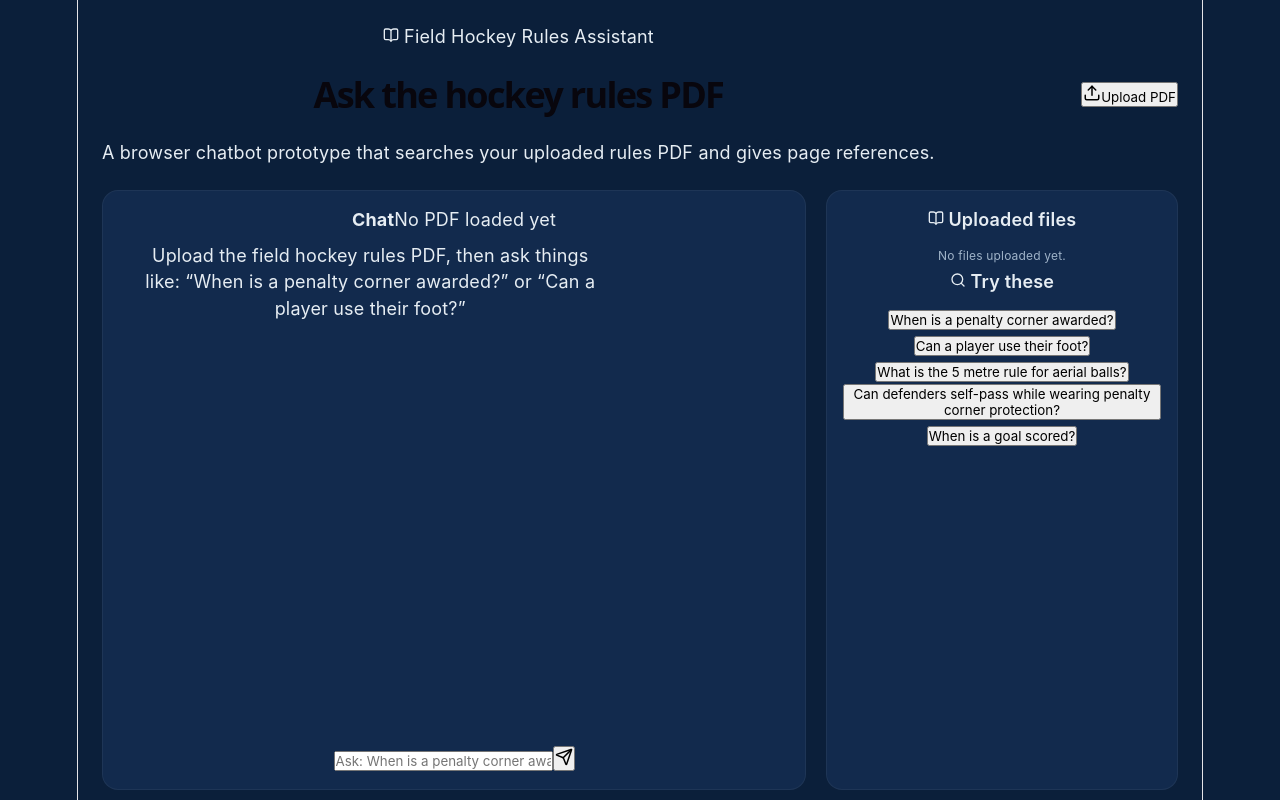
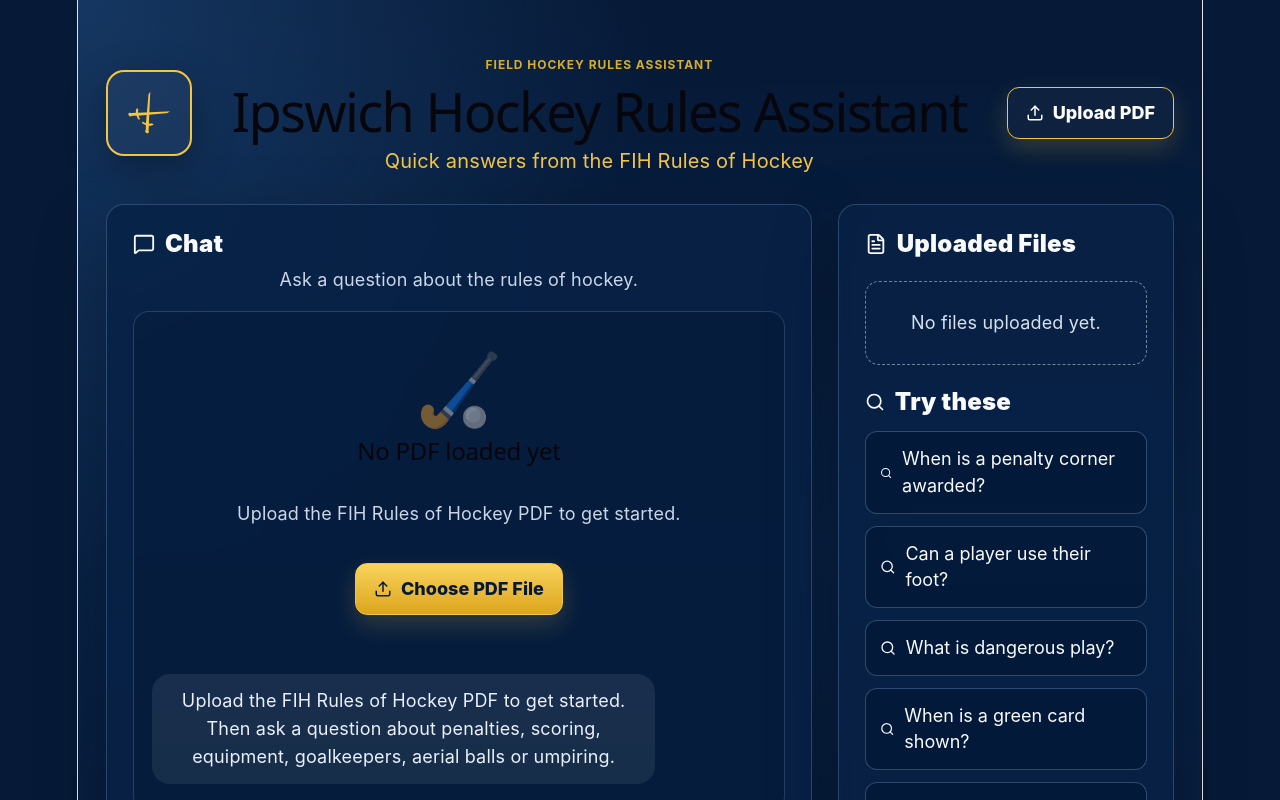
Before and after one commit to jiayan-labs/hockey-rules-chat, a React (Vite) app: page / in a window 1280 px wide. Shown: the top 800 px of the page. Built offline with nearby package versions, Linux system fonts and the light colour scheme.

Commit message:
Upgraded layout with neater appearance

```diff
--- a/src/App.css
+++ b/src/App.css
@@ -1,217 +1,358 @@
-/* Base reset */
 * {
   box-sizing: border-box;
-  margin: 0;
-  padding: 0;
-  font-family: -apple-system, BlinkMacSystemFont, "Segoe UI", Roboto, sans-serif;
 }
 
-/* Page background */
 body {
-  background: #0b1f3a; /* navy */
-  color: #e6edf3;
+  margin: 0;
+  font-family: Inter, system-ui, -apple-system, BlinkMacSystemFont, "Segoe UI", sans-serif;
+  background: #061936;
+  color: #f8fafc;
 }
 
-/* Container */
+button {
+  font: inherit;
+  cursor: pointer;
+}
+
 .page {
-  padding: 24px;
-  max-width: 1200px;
+  min-height: 100vh;
+  background:
+    radial-gradient(circle at top left, rgba(40, 91, 150, 0.45), transparent 32rem),
+    linear-gradient(180deg, #061936 0%, #082246 48%, #061936 100%);
+  padding: 28px;
+}
+
+.shell {
+  max-width: 1240px;
   margin: 0 auto;
 }
 
-/* Header */
-.header {
-  display: flex;
-  justify-content: space-between;
+.hero {
+  display: grid;
+  grid-template-columns: auto 1fr auto;
+  gap: 22px;
   align-items: center;
-  margin-bottom: 24px;
+  padding: 24px 0 30px;
+}
+
+.clubMark {
+  width: 86px;
+  height: 86px;
+  border: 2px solid #f5c542;
+  border-radius: 18px;
+  display: grid;
+  place-items: center;
+  background: rgba(255, 255, 255, 0.04);
+  box-shadow: 0 12px 40px rgba(0, 0, 0, 0.28);
+}
+
+.sticks {
+  color: #f5c542;
+  font-size: 44px;
+  transform: rotate(45deg);
+}
+
+.eyebrow {
+  color: #d7ad2b;
+  font-weight: 700;
+  letter-spacing: 0.08em;
+  text-transform: uppercase;
+  font-size: 12px;
+  margin-bottom: 6px;
 }
 
 h1 {
-  font-size: 36px;
-  font-weight: 700;
+  margin: 0;
+  font-size: clamp(34px, 5vw, 54px);
+  line-height: 1;
 }
 
-.subtitle {
-  color: #9fb3c8;
-  margin-top: 4px;
+.hero p {
+  margin: 10px 0 0;
+  color: #f5c542;
+  font-size: 20px;
 }
 
-/* Upload button */
-.uploadBtn {
-  background: #f5c542;
-  color: #0b1f3a;
-  border: none;
-  padding: 10px 16px;
-  border-radius: 10px;
-  font-weight: 600;
-  cursor: pointer;
+.uploadButton,
+.chooseButton,
+.send {
+  border: 1px solid #f5c542;
+  background: linear-gradient(180deg, #f9d35c, #dca51d);
+  color: #061936;
+  border-radius: 12px;
+  font-weight: 800;
+  padding: 12px 18px;
+  display: inline-flex;
+  gap: 9px;
+  align-items: center;
+  justify-content: center;
+  box-shadow: 0 10px 24px rgba(245, 197, 66, 0.18);
 }
 
-.uploadBtn:hover {
-  opacity: 0.9;
+.uploadButton {
+  background: rgba(255, 255, 255, 0.03);
+  color: white;
 }
 
-/* Layout */
+.panel {
+  background: rgba(8, 34, 70, 0.82);
+  border: 1px solid rgba(143, 177, 218, 0.28);
+  border-radius: 18px;
+  box-shadow: 0 24px 70px rgba(0, 0, 0, 0.26);
+  backdrop-filter: blur(10px);
+}
+
 .layout {
   display: grid;
-  grid-template-columns: 2fr 1fr;
-  gap: 20px;
+  grid-template-columns: minmax(0, 2.1fr) minmax(320px, 1fr);
+  gap: 26px;
 }
 
-/* Cards */
-.chatCard,
-.sideCard {
-  background: #122a4d;
-  border-radius: 16px;
-  padding: 16px;
-  border: 1px solid rgba(255, 255, 255, 0.05);
+.chatCard {
+  height: 700px;
+  padding: 26px;
+  display: flex;
+  flex-direction: column;
 }
 
-/* Chat */
-.chatCard {
-  display: flex;
-  flex-direction: column;
-  height: 75vh;
+.sideCard {
+  padding: 26px;
 }
 
-/* Messages */
+.sectionTitle {
+  display: flex;
+  gap: 10px;
+  align-items: center;
+  font-size: 24px;
+  font-weight: 900;
+}
+
+.sectionSub {
+  color: #cbd7e8;
+  margin: 10px 0 18px;
+}
+
 .messages {
   flex: 1;
   overflow-y: auto;
-  margin-bottom: 12px;
+  border: 1px solid rgba(143, 177, 218, 0.24);
+  border-radius: 16px;
+  padding: 18px;
+  background: rgba(1, 16, 39, 0.22);
 }
 
-/* Individual message */
+.emptyState {
+  min-height: 330px;
+  display: grid;
+  place-items: center;
+  text-align: center;
+  color: #f8fafc;
+  padding: 28px;
+}
+
+.emptyIcon {
+  font-size: 70px;
+  opacity: 0.45;
+}
+
+.emptyState h2 {
+  margin: 0;
+}
+
+.emptyState p {
+  color: #cbd7e8;
+}
+
+.messageRow {
+  display: flex;
+  margin: 14px 0;
+}
+
+.messageRow.user {
+  justify-content: flex-end;
+}
+
 .message {
-  padding: 10px 14px;
-  border-radius: 12px;
-  margin-bottom: 10px;
-  max-width: 75%;
+  max-width: 82%;
+  white-space: pre-wrap;
+  line-height: 1.55;
+  padding: 13px 16px;
+  border-radius: 18px;
+}
+
+.message.assistant {
+  background: rgba(255, 255, 255, 0.08);
+  color: #eaf1fb;
 }
 
 .message.user {
   background: #f5c542;
-  color: #0b1f3a;
-  margin-left: auto;
+  color: #061936;
+  font-weight: 700;
 }
 
-.message.bot {
-  background: #1c3b6b;
+.inputBar {
+  display: flex;
+  gap: 10px;
+  margin-top: 18px;
 }
 
-/* Input */
-.inputRow {
+.inputBar input {
+  flex: 1;
+  border: 1px solid rgba(143, 177, 218, 0.38);
+  background: rgba(1, 16, 39, 0.52);
+  color: white;
+  border-radius: 14px;
+  padding: 15px 16px;
+  outline: none;
+}
+
+.inputBar input::placeholder {
+  color: #9cb2cd;
+}
+
+.send {
+  width: 56px;
+  padding: 0;
+}
+
+.uploadEmptyBox {
+  border: 1px dashed rgba(203, 215, 232, 0.55);
+  border-radius: 14px;
+  padding: 28px;
+  text-align: center;
+  color: #d8e2ef;
+  margin: 24px 0;
+}
+
+.fileList {
+  margin: 18px 0 28px;
+}
+
+.fileItem {
+  border: 1px solid rgba(143, 177, 218, 0.28);
+  background: rgba(1, 16, 39, 0.35);
+  border-radius: 12px;
+  padding: 12px;
+  margin-bottom: 10px;
+}
+
+.fileItem strong {
+  display: block;
+  font-size: 14px;
+}
+
+.fileItem span {
+  display: block;
+  color: #9cb2cd;
+  font-size: 12px;
+  margin-top: 4px;
+}
+
+.examplesTitle {
+  margin-top: 22px;
+}
+
+.examples {
+  margin-top: 16px;
+  display: grid;
+  gap: 12px;
+}
+
+.example {
+  border: 1px solid rgba(143, 177, 218, 0.32);
+  background: rgba(1, 16, 39, 0.35);
+  color: #f8fafc;
+  border-radius: 12px;
+  padding: 14px;
+  text-align: left;
+  display: flex;
+  gap: 10px;
+  align-items: center;
+}
+
+.example:hover {
+  border-color: #f5c542;
+  transform: translateY(-1px);
+}
+
+.notice {
+  margin-top: 26px;
+  padding: 22px;
+  display: flex;
+  gap: 14px;
+  border-left: 5px solid #f5c542;
+}
+
+.notice p {
+  margin: 8px 0 0;
+  color: #cbd7e8;
+}
+
+.footer {
+  padding: 28px 0 8px;
+  display: flex;
+  justify-content: space-between;
+  color: #f5c542;
+  font-weight: 800;
+}
+
+.error {
+  background: #fee2e2;
+  color: #991b1b;
+  padding: 12px;
+  border-radius: 14px;
+  margin-bottom: 16px;
   display: flex;
   gap: 8px;
 }
 
-.inputRow input {
-  flex: 1;
-  padding: 10px;
-  border-radius: 10px;
-  border: none;
-  outline: none;
-  background: #0f2645;
-  color: white;
+.spin {
+  animation: spin 1s linear infinite;
 }
 
-.inputRow button {
-  background: #f5c542;
-  border: none;
-  padding: 0 14px;
-  border-radius: 10px;
-  cursor: pointer;
+@keyframes spin {
+  to { transform: rotate(360deg); }
 }
 
-/* Sidebar */
-.sideTitle {
-  font-weight: 600;
-  margin-bottom: 10px;
-}
-
-/* Example buttons */
-.exampleBtn {
-  display: block;
-  width: 100%;
-  margin-bottom: 8px;
-  padding: 8px;
-  border-radius: 10px;
-  background: #0f2645;
-  border: none;
-  color: #e6edf3;
-  text-align: left;
-  cursor: pointer;
-}
-
-.exampleBtn:hover {
-  background: #1c3b6b;
-}
-
-/* File list */
-.fileList {
-  margin-bottom: 16px;
-}
-
-.fileItem {
-  background: #0f2645;
-  padding: 8px;
-  border-radius: 10px;
-  margin-bottom: 6px;
-}
-
-.fileItem strong {
-  display: block;
-  font-size: 13px;
-}
-
-.fileItem span {
-  font-size: 12px;
-  color: #9fb3c8;
-}
-
-.emptyFiles {
-  font-size: 12px;
-  color: #9fb3c8;
-}
-
-/* Footer note */
-.footer {
-  margin-top: 20px;
-  font-size: 12px;
-  color: #9fb3c8;
-}
-
-/* MOBILE */
 @media (max-width: 800px) {
   .page {
     padding: 16px;
   }
 
-  .header {
-    flex-direction: column;
-    align-items: stretch;
-    gap: 10px;
+  .hero {
+    grid-template-columns: 1fr;
+    text-align: center;
   }
 
-  h1 {
-    font-size: 28px;
+  .clubMark {
+    margin: 0 auto;
+  }
+
+  .uploadButton {
+    width: 100%;
   }
 
   .layout {
     grid-template-columns: 1fr;
   }
 
-  /* Move sidebar above chat */
   .sideCard {
     order: -1;
   }
 
   .chatCard {
-    height: 70vh;
+    height: 72vh;
+    padding: 18px;
   }
 
   .message {
-    max-width: 95%;
+    max-width: 96%;
+  }
+
+  .footer {
+    flex-direction: column;
+    gap: 8px;
+    text-align: center;
   }
 }
--- a/src/App.jsx
+++ b/src/App.jsx
@@ -1,5 +1,5 @@
 import React, { useMemo, useRef, useState } from "react";
-import { Upload, Send, Search, BookOpen, Loader2, AlertCircle } from "lucide-react";
+import { Upload, Send, Search, BookOpen, Loader2, AlertCircle, FileText, MessageSquare, Info } from "lucide-react";
 import "./App.css";
 
 function normalise(text) {
@@ -30,7 +30,8 @@
     for (const block of blocks) {
       if (block.length < 40) continue;
       chunks.push({
-        id: `${page.page}-${chunks.length}`,
+        id: `${page.fileName || "file"}-${page.page}-${chunks.length}`,
+        fileName: page.fileName || "Uploaded PDF",
         page: page.page,
         text: block,
         tokens: tokenize(block),
@@ -67,7 +68,7 @@
 
   const bullets = matches
     .slice(0, 3)
-    .map((m) => `• Page ${m.page}: ${m.text.length > 420 ? m.text.slice(0, 420) + "…" : m.text}`)
+    .map((m) => `• ${m.fileName}, page ${m.page}: ${m.text.length > 420 ? m.text.slice(0, 420) + "…" : m.text}`)
     .join("\n\n");
 
   return `Based on the closest rule text I found for “${question}”:\n\n${bullets}`;
@@ -83,7 +84,7 @@
     {
       role: "assistant",
       content:
-        "Upload the field hockey rules PDF, then ask things like: “When is a penalty corner awarded?” or “Can a player use their foot?”",
+        "Upload the FIH Rules of Hockey PDF to get started. Then ask a question about penalties, scoring, equipment, goalkeepers, aerial balls or umpiring.",
     },
   ]);
   const fileInputRef = useRef(null);
@@ -94,8 +95,6 @@
   async function parsePdf(file) {
     setError("");
     setIsParsing(true);
-    // This prototype keeps uploaded PDFs in browser memory only.
-    // Each upload is parsed and added to the searchable index.
     const uploadedAt = new Date().toLocaleTimeString();
 
     try {
@@ -111,10 +110,10 @@
         const page = await pdf.getPage(pageNum);
         const content = await page.getTextContent();
         const text = content.items.map((item) => item.str).join(" ");
-        parsedPages.push({ page: pageNum, text });
+        parsedPages.push({ page: pageNum, text, fileName: file.name });
       }
 
-      setPages((prev) => [...prev, ...parsedPages.map((page) => ({ ...page, fileName: file.name }))]);
+      setPages((prev) => [...prev, ...parsedPages]);
       const count = splitIntoChunks(parsedPages).length;
       setUploadedFiles((prev) => [
         ...prev,
@@ -166,21 +165,23 @@
   const examples = [
     "When is a penalty corner awarded?",
     "Can a player use their foot?",
-    "What is the 5 metre rule for aerial balls?",
-    "Can defenders self-pass while wearing penalty corner protection?",
-    "When is a goal scored?",
+    "What is dangerous play?",
+    "When is a green card shown?",
+    "What is the role of the umpire?",
   ];
 
   return (
     <div className="page">
-      <div className="container">
-        <header className="header">
-          <div>
-            <div className="badge"><BookOpen size={16} /> Field Hockey Rules Assistant</div>
-            <h1>Ask the hockey rules PDF</h1>
-            <p>A browser chatbot prototype that searches your uploaded rules PDF and gives page references.</p>
+      <div className="shell">
+        <header className="hero">
+          <div className="clubMark" aria-hidden="true">
+            <div className="sticks">⚔</div>
           </div>
-          <div>
+          <div className="heroText">
+            <div className="eyebrow">Field Hockey Rules Assistant</div>
+            <h1>Ipswich Hockey Rules Assistant</h1>
+            <p>Quick answers from the FIH Rules of Hockey</p>
+          </div>
           <input
             ref={fileInputRef}
             type="file"
@@ -188,23 +189,31 @@
             hidden
             onChange={(e) => e.target.files?.[0] && parsePdf(e.target.files[0])}
           />
-            <button className="primary" onClick={() => fileInputRef.current?.click()}>
+          <button className="uploadButton" onClick={() => fileInputRef.current?.click()}>
             {isParsing ? <Loader2 className="spin" size={18} /> : <Upload size={18} />}
             Upload PDF
           </button>
-          </div>
         </header>
 
         {error && <div className="error"><AlertCircle size={18} /> {error}</div>}
 
         <main className="layout">
-          <section className="chatCard">
-            <div className="chatTop">
-              <strong>Chat</strong>
-              <span>{uploadedFiles.length ? `${uploadedFiles.length} file(s) • ${chunks.length} chunks indexed` : "No PDF loaded yet"}</span>
-            </div>
+          <section className="chatCard panel">
+            <div className="sectionTitle"><MessageSquare size={22} /> <span>Chat</span></div>
+            <p className="sectionSub">Ask a question about the rules of hockey.</p>
 
             <div className="messages">
+              {!ready && messages.length === 1 && (
+                <div className="emptyState">
+                  <div className="emptyIcon">🏑</div>
+                  <h2>No PDF loaded yet</h2>
+                  <p>Upload the FIH Rules of Hockey PDF to get started.</p>
+                  <button className="chooseButton" onClick={() => fileInputRef.current?.click()}>
+                    <Upload size={18} /> Choose PDF File
+                  </button>
+                </div>
+              )}
+
               {messages.map((m, index) => (
                 <div key={index} className={`messageRow ${m.role}`}>
                   <div className={`message ${m.role}`}>{m.content}</div>
@@ -217,16 +226,16 @@
                 value={question}
                 onChange={(e) => setQuestion(e.target.value)}
                 onKeyDown={(e) => e.key === "Enter" && ask()}
-                placeholder="Ask: When is a penalty corner awarded?"
+                placeholder="Ask a question about the rules..."
               />
               <button className="send" onClick={ask}><Send size={18} /></button>
             </div>
           </section>
 
-          <aside className="sideCard">
-            <div className="sideTitle"><BookOpen size={16} /> Uploaded files</div>
+          <aside className="sideCard panel">
+            <div className="sectionTitle"><FileText size={22} /> <span>Uploaded Files</span></div>
             {uploadedFiles.length === 0 ? (
-              <p className="emptyFiles">No files uploaded yet.</p>
+              <div className="uploadEmptyBox">No files uploaded yet.</div>
             ) : (
               <div className="fileList">
                 {uploadedFiles.map((file, index) => (
@@ -238,14 +247,29 @@
               </div>
             )}
 
-            <div className="sideTitle examplesTitle"><Search size={16} /> Try these</div>
+            <div className="sectionTitle examplesTitle"><Search size={20} /> <span>Try these</span></div>
+            <div className="examples">
               {examples.map((example) => (
                 <button key={example} className="example" onClick={() => setQuestion(example)}>
-                {example}
+                  <Search size={16} /> {example}
                 </button>
               ))}
+            </div>
           </aside>
         </main>
+
+        <div className="notice panel">
+          <Info size={22} />
+          <div>
+            <strong>This assistant searches your uploaded FIH Rules of Hockey PDF and provides references to relevant sections.</strong>
+            <p>For guidance only. Check the official rules and umpire decisions.</p>
+          </div>
+        </div>
+
+        <footer className="footer">
+          <span>Ipswich Hockey Club</span>
+          <span>FIH Rules of Hockey</span>
+        </footer>
       </div>
     </div>
   );
```
Lines whose indentation alone changed are shown as unchanged.
